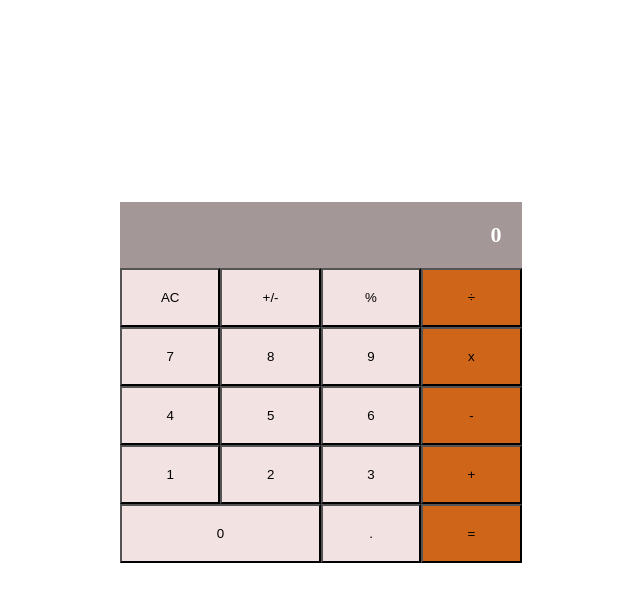
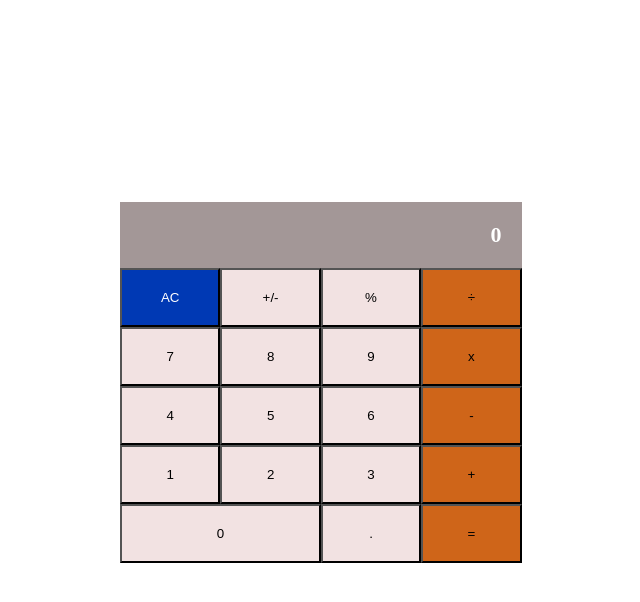
Before and after one commit to mwenyoa/Math-Magicians, a React (Create React App) app: page / in a window 1280 px wide. In both pictures the pointer is over the button "AC". Shown: the top 602 px of the page, without its empty margins (18-658 px from the left). Built offline with nearby package versions, Linux system fonts and the light colour scheme.

Commit message:
Add hover effect on button

```diff
--- a/src/App.css
+++ b/src/App.css
@@ -25,9 +25,19 @@
   background-color: #f2e2e2;
 }
 
+.operator:hover {
+  background-color: rgb(0, 57, 180);
+  color: rgb(255, 255, 255);
+}
+
 .operand {
   padding: 20px;
   background-color: #f2e2e2;
+}
+
+.operand:hover {
+  background-color: rgb(0, 57, 180);
+  color: rgb(255, 255, 255);
 }
 
 .flex-d-c {
```
